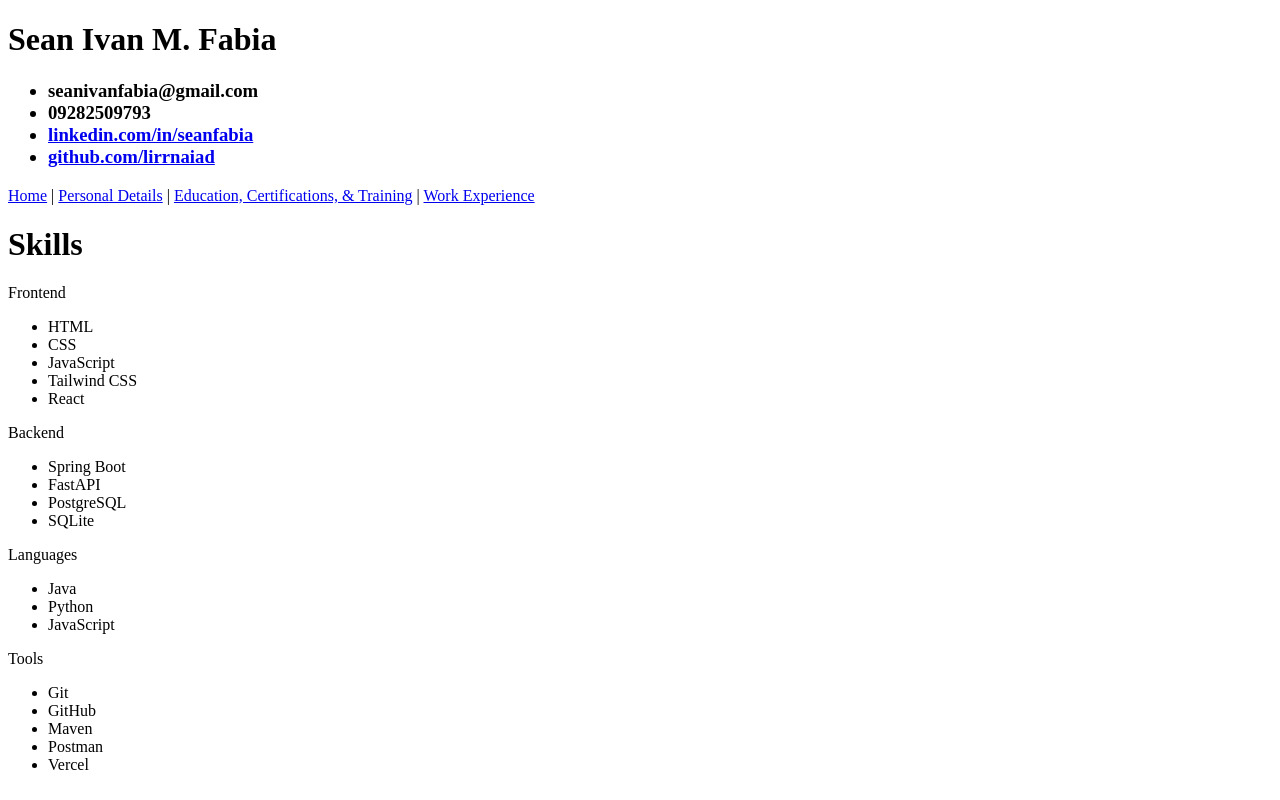
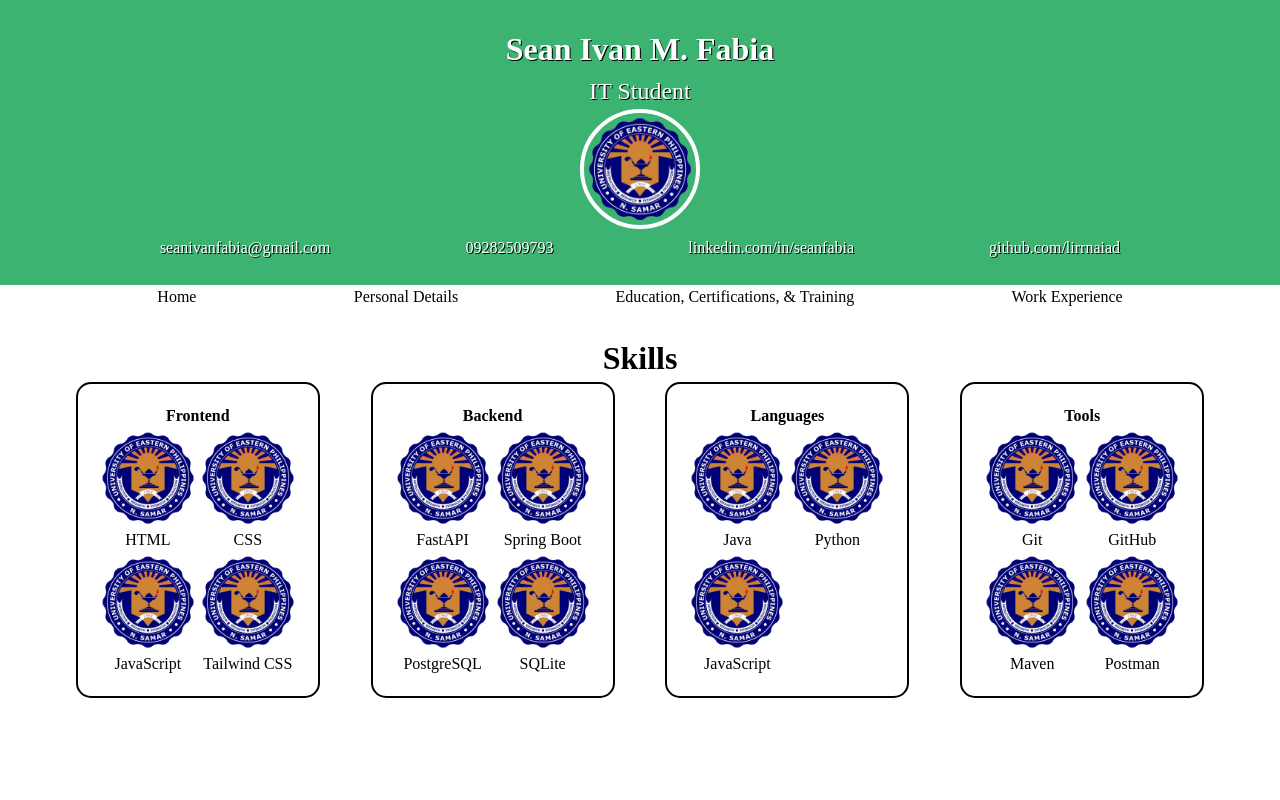
Before and after one commit to lirrnaiad/resume, a plain HTML site: page index.html in a window 1280 px wide. Drawn offline with Linux system fonts and the light colour scheme.

Commit message:
Add initial CSS styling

```diff
--- a/index.html
+++ b/index.html
@@ -3,70 +3,69 @@
 <head>
     <meta charset="UTF-8">
     <meta name="viewport" content="width=device-width, initial-scale=1.0">
+    <link rel="stylesheet" href="styles/reset.css">
+    <link rel="stylesheet" href="styles/style.css">
+    <link rel="stylesheet" href="styles/landing-page.css">
     <title>Sean's Resume</title>
 </head>
 <body>
     <header>
-        <div class="name">
         <h1>Sean Ivan M. Fabia</h1>
-        </div>
-        <div class="contact-information">
-            <h3>
-                <ul>
-                    <li>seanivanfabia@gmail.com</li>
-                    <li>09282509793</li>
+        <p>IT Student</p>
+        <img src="images/logos/placeholder.png" alt="Portrait image of Sean"> <!-- Placeholder -->
+        <ul class="contact-information">
+            <li><a href="mailto:seanivanfabia@gmail.com">seanivanfabia@gmail.com</a></li>
+            <li><a href="tel:+639282509793">09282509793</a></li>
             <li><a href="https://linkedin.com/in/seanfabia">linkedin.com/in/seanfabia</a></li>
             <li><a href="https://github.com/lirrnaiad">github.com/lirrnaiad</a></li>
         </ul>
-            </h3>
-        </div>
     </header>
 
     <nav>
-        <a href="index.html">Home</a> |
-        <a href="personalinfo.html">Personal Details</a> |
-        <a href="education.html">Education, Certifications, & Training</a> |
+        <a href="index.html">Home</a>
+        <a href="personalinfo.html">Personal Details</a>
+        <a href="education.html">Education, Certifications, & Training</a>
         <a href="experience.html">Work Experience</a>
     </nav>
 
-    <main class="skills">
+    <main class="skills-container">
         <h1>Skills</h1>
-        <div class="frontend-skills">
-            <p>Frontend</p>
-            <ul>
-                <li>HTML</li>
-                <li>CSS</li>
-                <li>JavaScript</li>
-                <li>Tailwind CSS</li>
-                <li>React</li>
+        <div class="skills">
+            <div class="skill-category-container">
+                <p><strong>Frontend</strong></p>
+                <ul class="skill-category">
+                    <li class="technology"><img src="images/logos/placeholder.png" alt="HTML Logo">HTML</li>
+                    <li class="technology"><img src="images/logos/placeholder.png" alt="CSS Logo">CSS</li>
+                    <li class="technology"><img src="images/logos/placeholder.png" alt="JavaScript Logo">JavaScript</li>
+                    <li class="technology"><img src="images/logos/placeholder.png" alt="Tailwind Logo">Tailwind CSS</li>
                 </ul>
             </div>
-        <div class="backend-skills">
-            <p>Backend</p>
-            <ul>
-                <li>Spring Boot</li>
-                <li>FastAPI</li>
-                <li>PostgreSQL</li>
-                <li>SQLite</li>
+            <div class="skill-category-container">
+                <p><strong>Backend</strong></p>
+                <ul class="skill-category">
+                    <li class="technology"><img src="images/logos/placeholder.png" alt="FastAPI Logo">FastAPI</li>
+                    <li class="technology"><img src="images/logos/placeholder.png" alt="Spring Boot Logo">Spring Boot</li>
+                    <li class="technology"><img src="images/logos/placeholder.png" alt="PostgreSQL Logo">PostgreSQL</li>
+                    <li class="technology"><img src="images/logos/placeholder.png" alt="SQLite Logo">SQLite</li>
                 </ul>
             </div>
-        <div class="languages">
-            <p>Languages</p>
-            <ul>
-                <li>Java</li>
-                <li>Python</li>
-                <li>JavaScript</li>
+            <div class="skill-category-container">
+                <p><strong>Languages</strong></p>
+                <ul class="skill-category">
+                    <li class="technology"><img src="images/logos/placeholder.png" alt="Java Logo">Java</li>
+                    <li class="technology"><img src="images/logos/placeholder.png" alt="Python Logo">Python</li>
+                    <li class="technology"><img src="images/logos/placeholder.png" alt="JavaScript Logo">JavaScript</li>
                 </ul>
             </div>
-        <div class="tools">
-            <p>Tools</p>
-            <ul>
-                <li>Git</li>
-                <li>GitHub</li>
-                <li>Maven</li>
-                <li>Postman</li>
-                <li>Vercel</li>
+            <div class="skill-category-container">
+                <p><strong>Tools</strong></p>
+                <ul class="skill-category">
+                    <li class="technology"><img src="images/logos/placeholder.png" alt="Git Logo">Git</li>
+                    <li class="technology"><img src="images/logos/placeholder.png" alt="GitHub Logo">GitHub</li>
+                    <li class="technology"><img src="images/logos/placeholder.png" alt="Maven Logo">Maven</li>
+                    <li class="technology"><img src="images/logos/placeholder.png" alt="Postman Logo">Postman</li>
                 </ul>
+            </div>
         </div>
     </div>
 </body>
--- /dev/null
+++ b/styles/landing-page.css
@@ -0,0 +1,46 @@
+.skills-container {
+    padding: 25px;
+}
+
+.skills-container h1 {
+    text-align: center;
+}
+
+.skills {
+    display: flex;
+    justify-content: space-evenly;
+    text-align: center;
+}
+
+.skill-category-container {
+    border: 2px solid black;
+    border-radius: 15px;
+    padding: 20px;
+}
+
+.skill-category {
+    display: grid;
+    grid-template-columns: 1fr 1fr;
+    grid-template-rows: 1fr 1fr;
+    justify-items: center;
+    list-style-type: none;
+    margin: 0;
+    padding: 0;
+}
+
+.technology img {
+    width: 100px;
+}
+
+@media (max-width: 480px) {
+    .skills {
+        flex-direction: column;
+        align-items: center;
+    }
+}
+
+@media (max-width: 1200px) {
+    .skills {
+        flex-wrap: wrap;
+    }
+}
--- /dev/null
+++ b/styles/reset.css
@@ -0,0 +1,25 @@
+*, *::before, *::after {
+    box-sizing: border-box;
+}
+
+* {
+    margin: 0;
+}
+
+body {
+    line-height: 1.5;
+    -webkit-font-smoothing: antialiased;
+}
+
+img {
+    display: block;
+    max-width: 100%;
+}
+
+p {
+    text-wrap: pretty;
+}
+
+h1, h2, h3, h4, h5, h6 {
+    text-wrap: balance;
+}
--- /dev/null
+++ b/styles/style.css
@@ -0,0 +1,74 @@
+header {
+    padding: 25px;
+    text-align: center;
+    background-color: mediumseagreen;
+    color: white;
+    text-shadow: 1px 1px black;
+}
+
+header p {
+    font-size: 1.5rem;
+}
+header img {
+    display: inline;
+    width: 120px;
+    height: 120px;
+    border-radius: 100%;
+    border: 4px solid white;
+}
+
+a {
+    color: inherit;
+    text-decoration: none;;
+}
+
+.contact-information {
+    display: flex;
+    justify-content: space-evenly;
+    list-style-type: none;
+    margin: 0;
+    padding: 0;
+}
+
+.contact-information a:hover {
+    text-decoration: underline;
+}
+
+nav {
+    display: flex;
+    justify-content: space-evenly;
+}
+
+nav a:hover {
+    background-color: gray;
+}
+
+@media (max-width: 480px) {
+    nav {
+        display: flex;
+        flex-direction: column;
+        text-align: center;
+    }
+
+    .contact-information {
+        display: flex;
+        flex-direction: column;
+        text-align: center;
+        list-style-type: none;
+    }
+}
+
+@media (max-width: 768px) {
+    nav {
+        display: flex;
+        flex-direction: column;
+        text-align: center;
+    }
+
+    .contact-information {
+        display: flex;
+        flex-direction: column;
+        text-align: center;
+        list-style-type: none;
+    }
+}
```
Also changed, not shown: education.html (+16 -17 lines), experience.html (+15 -16 lines), personalinfo.html (+15 -16 lines), styles/education.css (added, +30 -0 lines), styles/experience.css (added, +15 -0 lines), styles/personalinfo.css (added, +23 -0 lines), images/logos/placeholder.png (added). Lines whose indentation alone changed are shown as unchanged.
